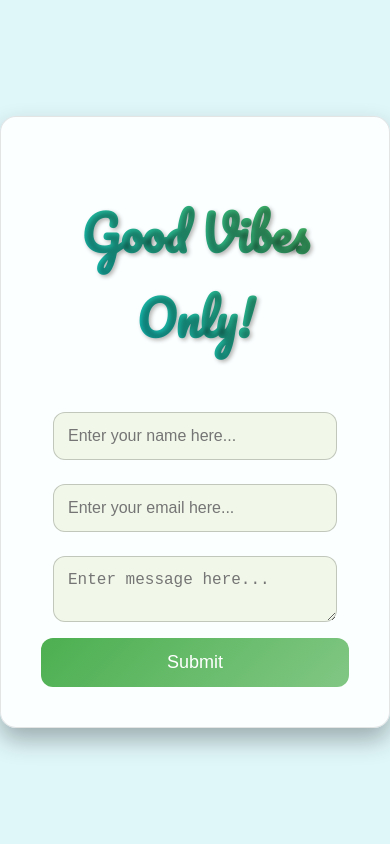
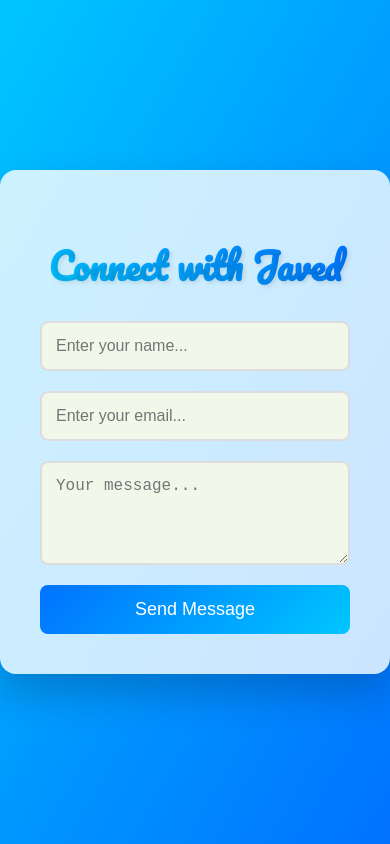
Before and after one commit to javed-tlp/frontend-repo, a plain HTML site: page index.html in a window 390 px wide. Drawn offline with Linux system fonts and the light colour scheme.

Commit message:
"Updated index.html: changed styles for body, container, h1, form, input, textarea, and button elements; added hover and active effects; updated font sizes and padding for mobile devices."

```diff
--- a/index.html
+++ b/index.html
@@ -9,69 +9,78 @@
     <style>
         body {
             font-family: 'Arial', sans-serif;
-            background: #e0f7fa; /* New background color */
+            background: linear-gradient(120deg, #00c6ff, #0072ff);
             margin: 0;
             padding: 0;
             display: flex;
             justify-content: center;
             align-items: center;
             height: 100vh;
+            overflow: hidden;
         }
 
         .container {
-            background: rgba(255, 255, 255, 0.9);
-            border: 1px solid rgba(0, 0, 0, 0.1);
+            background: rgba(255, 255, 255, 0.8);
+            border: none;
             border-radius: 16px;
-            box-shadow: 0 12px 24px rgba(0, 0, 0, 0.3);
             padding: 40px;
-            max-width: 600px;
-            width: 100%;
-            backdrop-filter: blur(8px);
+            max-width: 480px;
+            width: 90%;
+            box-shadow: 0 20px 40px rgba(0, 0, 0, 0.2);
+            backdrop-filter: blur(12px);
             text-align: center;
             position: relative;
+            transition: transform 0.3s ease, box-shadow 0.3s ease;
+        }
+
+        .container:hover {
+            transform: translateY(-5px);
+            box-shadow: 0 30px 50px rgba(0, 0, 0, 0.3);
         }
 
         h1 {
+            font-size: 36px;
+            font-family: 'Pacifico', cursive;
             color: #333;
-            font-size: 48px;
-            font-family: 'Pacifico', cursive;
-            background: -webkit-linear-gradient(45deg, #00bcd4, #4caf50); /* Gradient for heading */
+            background: -webkit-linear-gradient(45deg, #00c6ff, #0072ff);
             -webkit-background-clip: text;
             -webkit-text-fill-color: transparent;
-            margin-bottom: 40px;
-            text-shadow: 2px 2px 4px rgba(0, 0, 0, 0.3);
+            margin-bottom: 24px;
+            text-shadow: 2px 2px 4px rgba(0, 0, 0, 0.1);
+        }
+
+        form {
+            display: flex;
+            flex-direction: column;
+            gap: 20px;
         }
 
         input, textarea {
-            width: calc(100% - 24px);
             padding: 14px;
-            margin: 12px 0;
-            border: 1px solid rgba(0, 0, 0, 0.2);
-            border-radius: 12px;
+            border: 2px solid #ddd;
+            border-radius: 8px;
             font-size: 16px;
-            background-color: #f1f8e9; /* New input background color */
-            box-sizing: border-box;
+            background-color: #f1f8e9;
             transition: border-color 0.3s ease, box-shadow 0.3s ease;
         }
 
         input:focus, textarea:focus {
-            border-color: #4caf50;
+            border-color: #0072ff;
             outline: none;
-            box-shadow: 0 0 8px rgba(76, 175, 80, 0.5);
+            box-shadow: 0 0 8px rgba(0, 114, 255, 0.5);
         }
 
         button {
-            width: 100%;
             padding: 14px;
-            background: linear-gradient(135deg, #4caf50, #81c784); /* Gradient for button */
-            color: #fff;
+            background: linear-gradient(135deg, #0072ff, #00c6ff);
+            color: #ffffff;
             border: none;
-            border-radius: 12px;
+            border-radius: 8px;
             font-size: 18px;
             cursor: pointer;
             position: relative;
             overflow: hidden;
-            transition: background 0.3s ease, transform 0.3s ease;
+            transition: transform 0.3s ease;
         }
 
         button::before {
@@ -93,17 +102,25 @@
         }
 
         button:hover {
-            background: linear-gradient(135deg, #ff044b, #006602);
-            transform: scale(1.05); /* Slight scaling effect on hover */
+            transform: scale(1.05);
         }
 
         button:active {
-            transform: translateY(2px); /* More noticeable button press effect */
+            transform: scale(0.98);
         }
 
-        .contact-form {
-            position: relative;
-            z-index: 1;
+        @media screen and (max-width: 375px) {
+            h1 {
+                font-size: 28px;
+            }
+
+            .container {
+                padding: 20px;
+            }
+
+            button {
+                font-size: 16px;
+            }
         }
     </style>
     <!-- Link to Google Fonts -->
@@ -111,12 +128,12 @@
 </head>
 <body>
     <div class="container">
-        <h1>Good Vibes Only!</h1>
+        <h1>Connect with Javed</h1>
         <form id="contactForm" class="contact-form" method="POST">
-            <input type="text" name="name" placeholder="Enter your name here..." required>
-            <input type="email" name="email" placeholder="Enter your email here..." required>
-            <textarea name="message" placeholder="Enter message here..." required></textarea>
-            <button type="submit">Submit</button>
+            <input type="text" name="name" placeholder="Enter your name..." required>
+            <input type="email" name="email" placeholder="Enter your email..." required>
+            <textarea name="message" placeholder="Your message..." rows="4" required></textarea>
+            <button type="submit">Send Message</button>
         </form>
     </div>
 
```
